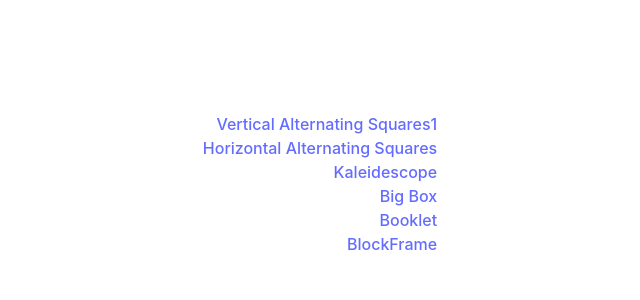
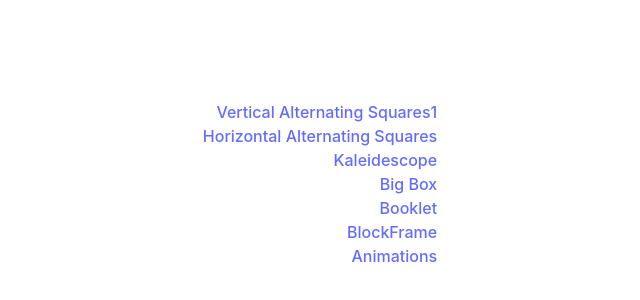
Before and after one commit to mjchin1/WebPageSamples, a React (Vite) app in the folder client/: page / in a window 1280 px wide. Shown: the part 216-516 px from the top of the page, without its empty margins (320-960 px from the left). Built offline with nearby package versions, Linux system fonts and the light colour scheme.

Commit message:
adding animations file

```diff
--- a/client/src/App.jsx
+++ b/client/src/App.jsx
@@ -14,6 +14,7 @@ import Booklet from './Components/Booklet'
 import TriFold from './Components/TriFold'
 import Mondrian from './Components/Mondrian'
 import Homepage from './Components/Homepage'
+import Animations from './Components/Animations'
 
 function App() {
 
@@ -35,6 +36,7 @@ function App() {
       <Route path='/tf' element={<TriFold/> } />
       <Route path='/mon' element={<Mondrian/> } />
       <Route path='/' element={<Homepage/> } />
+      <Route path='/animations' element={<Animations/> } />
     </Routes>
 
     </div>
--- /dev/null
+++ b/client/src/Components/Animations.jsx
@@ -0,0 +1,13 @@
+export default function Animations() {
+
+
+
+
+
+  return (
+    <>
+
+    </>
+);
+
+}
--- a/client/src/Components/Navigations.jsx
+++ b/client/src/Components/Navigations.jsx
@@ -12,6 +12,7 @@ export default function Navigations() {
             <Link to = '/bb'>Big Box</Link>
             <Link to = '/bklt'>Booklet</Link>
             <Link to = '/bf'>BlockFrame</Link>
+            <Link to = '/animations'>Animations</Link>
             {/* <Link to = '/tf'>Trifold</Link>
             <Link to = '/mon'>Mondrian</Link> */}
         </nav>
```
